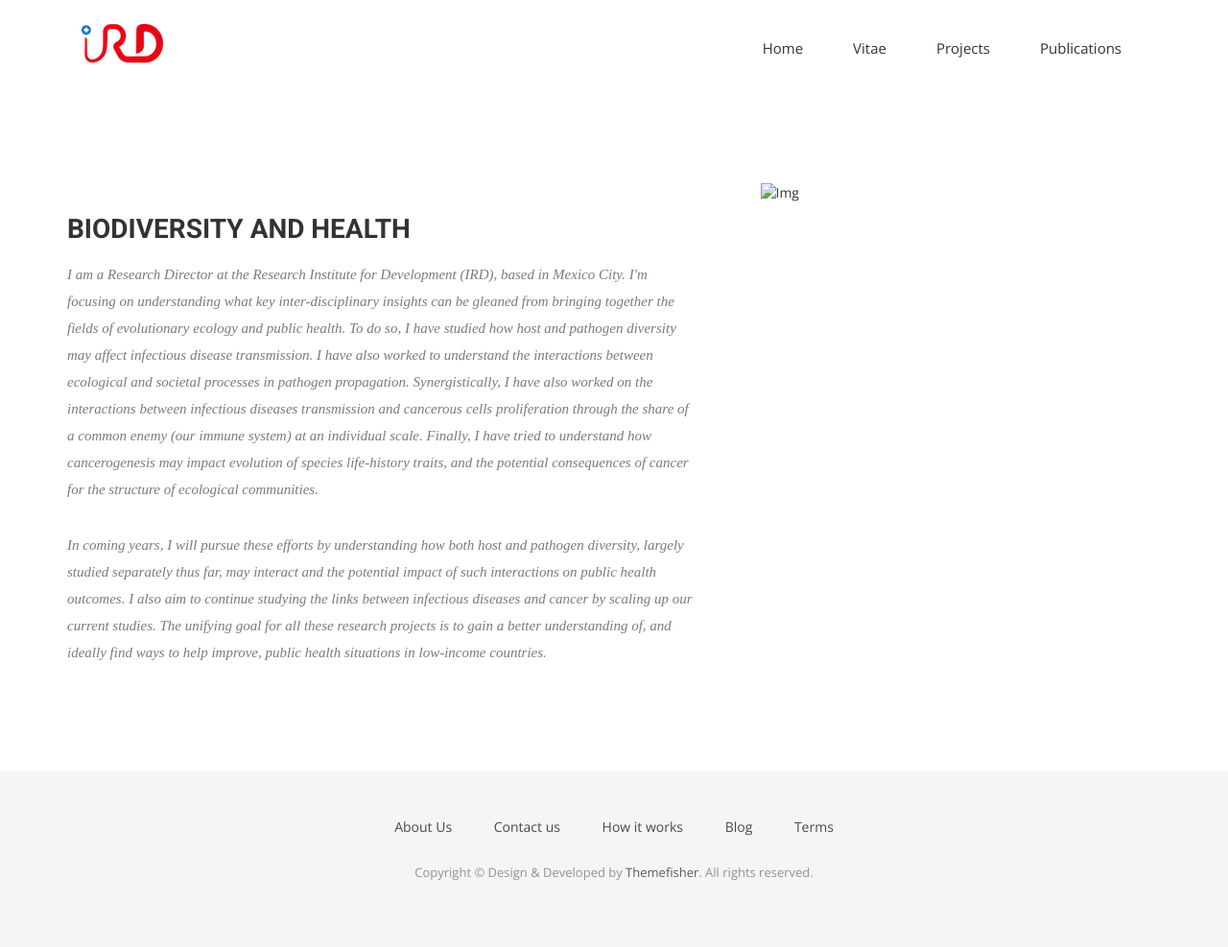
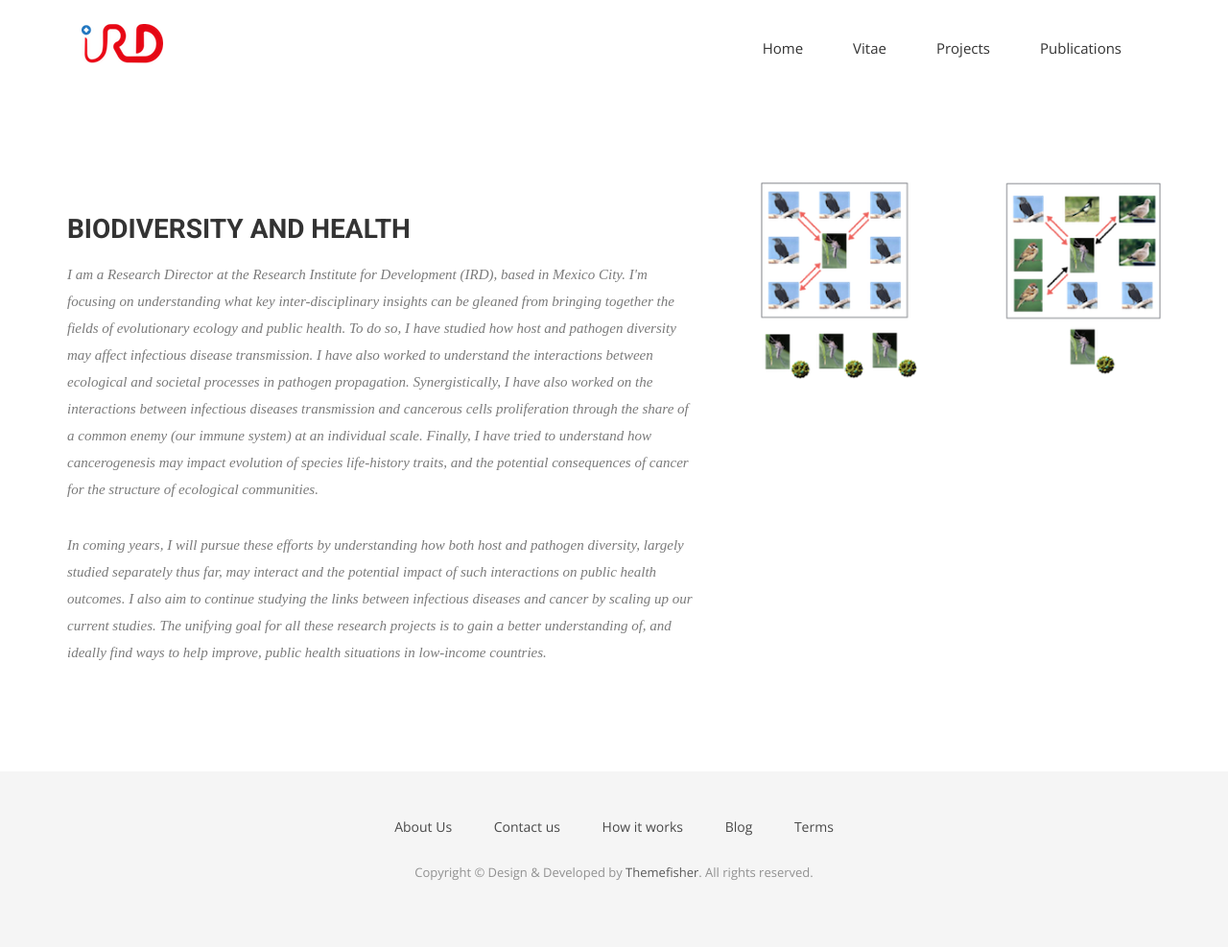
Before and after one commit to rocheben/rocheben.github.io, a Jekyll site: the page built from Biodiv.html, in a window 1280 px wide. Shown: the whole page at 96% size. Built offline with Jekyll 4.4.1, drawn with Linux system fonts in a browser that asks for light colours; nearby versions of some CDN libraries; some web fonts are replaced.

Commit message:
projects

```diff
--- a/Adaptive.html
+++ b/Adaptive.html
@@ -19,7 +19,7 @@ permalink: /Adaptive/
       </div><!-- .col-md-7 close -->
       <div class="col-md-5 col-sm-12">
         <div class="block">
-          <img src="img/wrapper-img.png" alt="Img">
+          <img src="{{ site.baseurl }}/img/Adaptive.png" alt="Img">
         </div>
       </div><!-- .col-md-5 close -->
     </div>
--- a/Biodiv.html
+++ b/Biodiv.html
@@ -19,7 +19,7 @@ permalink: /Biodiv/
       </div><!-- .col-md-7 close -->
       <div class="col-md-5 col-sm-12">
         <div class="block">
-          <img src="img/wrapper-img.png" alt="Img">
+          <img src="{{ site.baseurl }}/img/Biodiv.png" alt="Img">
         </div>
       </div><!-- .col-md-5 close -->
     </div>
--- a/pubHealth.html
+++ b/pubHealth.html
@@ -19,7 +19,7 @@ permalink: /pubHealth/
       </div><!-- .col-md-7 close -->
       <div class="col-md-5 col-sm-12">
         <div class="block">
-          <img src="img/wrapper-img.png" alt="Img">
+          <img src="{{ site.baseurl }}/img/pubHealth.png" alt="Img">
         </div>
       </div><!-- .col-md-5 close -->
     </div>
--- a/work.html
+++ b/work.html
@@ -50,7 +50,7 @@ permalink: /work/
                   </li>
                   <li class="mix PublicHealth">
                     <a href="{{ site.baseurl }}/pubHealth">
-                      <img src="{{ site.baseurl }}/img/portfolio/work2.jpg" alt="">
+                      <img src="{{ site.baseurl }}/img/pubHealth_small.png" alt="">
                       <div class="overly">
                         <div class="position-center">
                           <h2>Public health strategies</h2>
@@ -73,7 +73,7 @@ permalink: /work/
                   </li>
                   <li class="mix Biodiv">
                     <a href="{{ site.baseurl }}/Biodiv">
-                      <img src="{{ site.baseurl }}/img/portfolio/work4.jpg" alt="">
+                      <img src="{{ site.baseurl }}/img/Biodiv_small.png" alt="">
                       <div class="overly">
                         <div class="position-center">
                           <h2>Biodiversity and health</h2>
@@ -97,7 +97,7 @@ permalink: /work/
                   </li>
                   <li class="mix Adaptive">
                     <a href="{{ site.baseurl }}/Adaptive">
-                      <img src="{{ site.baseurl }}/img/portfolio/work6.jpg" alt="">
+                      <img src="{{ site.baseurl }}/img/Adaptive_small.png" alt="">
                       <div class="overly">
                         <div class="position-center">
                           <h2>Adaptive therapy against cancer</h2>
```
Also changed, not shown: img/Adaptive.png (added), img/Adaptive_small.png (added), img/Biodiv.png (added), img/Biodiv_small.png (added), img/pubHealth.png (added), img/pubHealth_small.png (added).
